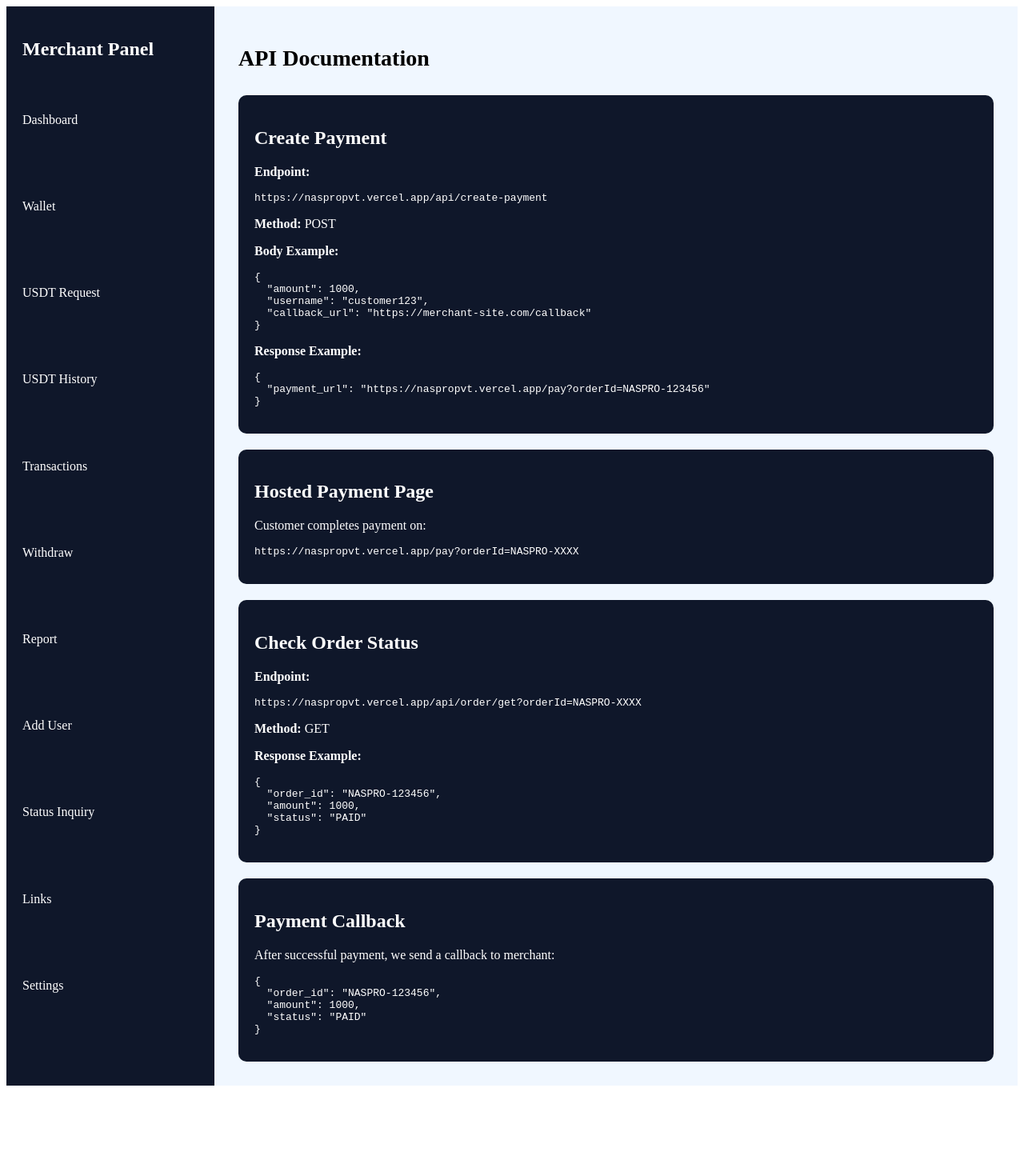
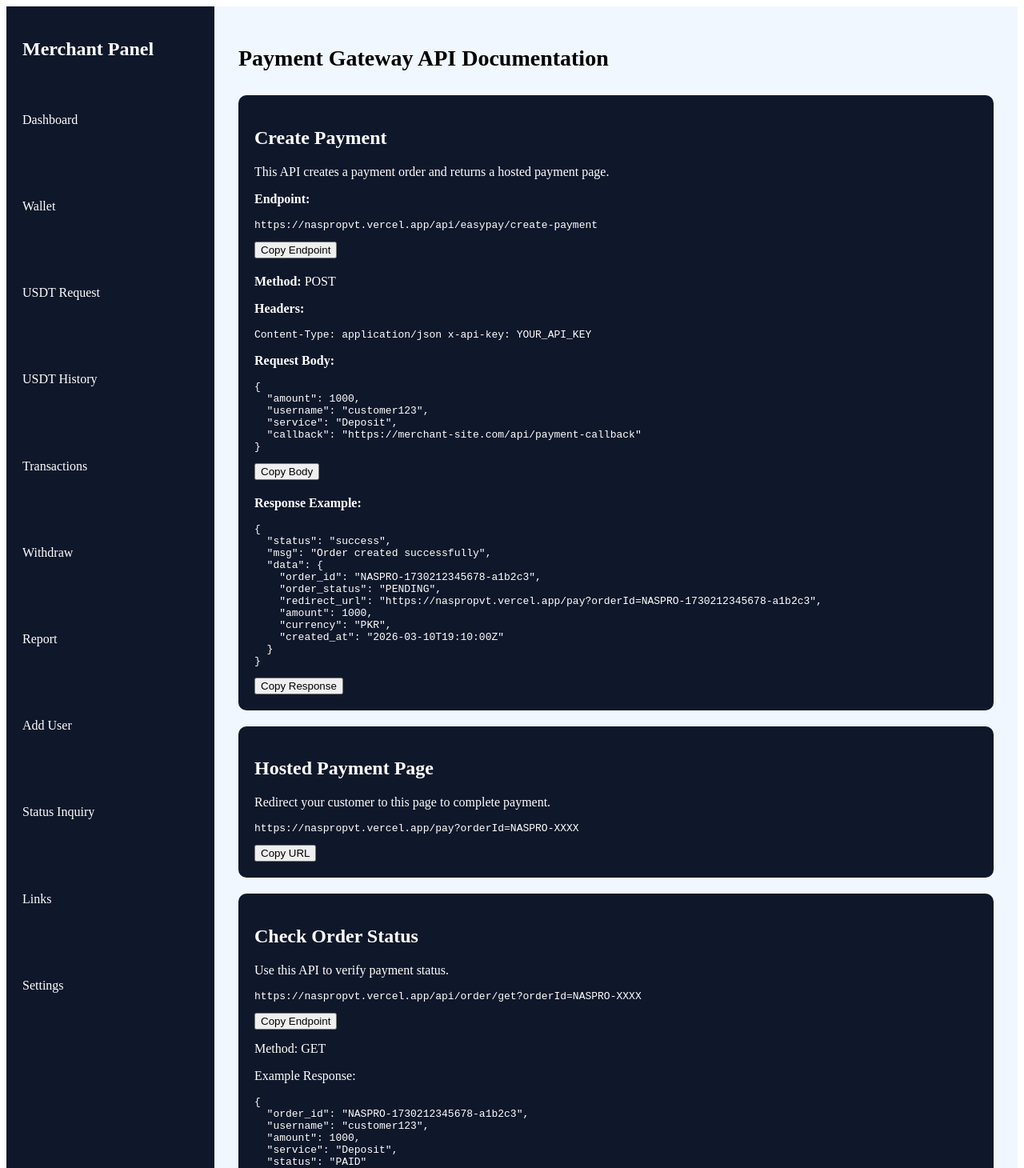
Before and after one commit to naspro-tech/naspro, a Next.js app: page /portal/links in a window 1280 px wide. Shown: the top 1460 px of the page at 80% size. Before the commit the page ends 1365 px from the top, so only its background shows below. Built offline with nearby package versions, Linux system fonts and the light colour scheme.

Commit message:
Update links.js

```diff
--- a/pages/portal/links.js
+++ b/pages/portal/links.js
@@ -1,43 +1,99 @@
+import { useState } from "react";
 import PortalLayout from "../../components/PortalLayout";
 
 export default function Links() {
 
   const domain = "https://naspropvt.vercel.app";
+  const [copied, setCopied] = useState("");
+
+  const copy = (text, id) => {
+    navigator.clipboard.writeText(text);
+    setCopied(id);
+    setTimeout(() => setCopied(""), 2000);
+  };
+
+  const createEndpoint = `${domain}/api/easypay/create-payment`;
+  const payPage = `${domain}/pay?orderId=NASPRO-XXXX`;
+  const statusEndpoint = `${domain}/api/order/get?orderId=NASPRO-XXXX`;
+
+  const requestBody = `{
+  "amount": 1000,
+  "username": "customer123",
+  "service": "Deposit",
+  "callback": "https://merchant-site.com/api/payment-callback"
+}`;
+
+  const responseExample = `{
+  "status": "success",
+  "msg": "Order created successfully",
+  "data": {
+    "order_id": "NASPRO-1730212345678-a1b2c3",
+    "order_status": "PENDING",
+    "redirect_url": "https://naspropvt.vercel.app/pay?orderId=NASPRO-1730212345678-a1b2c3",
+    "amount": 1000,
+    "currency": "PKR",
+    "created_at": "2026-03-10T19:10:00Z"
+  }
+}`;
+
+  const callbackPayload = `{
+  "status": "SUCCESS",
+  "code": "0000",
+  "order_id": "NASPRO-1730212345678-a1b2c3",
+  "amount": 1000,
+  "username": "customer123",
+  "service": "Deposit",
+  "gateway": "Easypaisa",
+  "timestamp": "2026-03-10T19:15:00Z"
+}`;
 
   return (
     <PortalLayout>
 
       <h1 style={{fontSize:"28px", marginBottom:"30px"}}>
-        API Documentation
+        Payment Gateway API Documentation
       </h1>
+
 
       {/* CREATE PAYMENT */}
       <div style={{background:"#0f172a", color:"#fff", padding:"20px", marginBottom:"20px", borderRadius:"10px"}}>
 
         <h2>Create Payment</h2>
 
+        <p>This API creates a payment order and returns a hosted payment page.</p>
+
         <p><b>Endpoint:</b></p>
-        <pre>{domain}/api/create-payment</pre>
 
-        <p><b>Method:</b> POST</p>
+        <pre>{createEndpoint}</pre>
 
-        <p><b>Body Example:</b></p>
+        <button onClick={() => copy(createEndpoint,"endpoint")}>
+          {copied==="endpoint" ? "Copied!" : "Copy Endpoint"}
+        </button>
+
+        <p style={{marginTop:"20px"}}><b>Method:</b> POST</p>
+
+        <p><b>Headers:</b></p>
 
 <pre>
-{`{
-  "amount": 1000,
-  "username": "customer123",
-  "callback_url": "https://merchant-site.com/callback"
-}`}
+Content-Type: application/json
+x-api-key: YOUR_API_KEY
 </pre>
 
-        <p><b>Response Example:</b></p>
+        <p><b>Request Body:</b></p>
 
-<pre>
-{`{
-  "payment_url": "https://naspropvt.vercel.app/pay?orderId=NASPRO-123456"
-}`}
-</pre>
+<pre>{requestBody}</pre>
+
+        <button onClick={() => copy(requestBody,"body")}>
+          {copied==="body" ? "Copied!" : "Copy Body"}
+        </button>
+
+        <p style={{marginTop:"20px"}}><b>Response Example:</b></p>
+
+<pre>{responseExample}</pre>
+
+        <button onClick={() => copy(responseExample,"response")}>
+          {copied==="response" ? "Copied!" : "Copy Response"}
+        </button>
 
       </div>
 
@@ -47,11 +103,13 @@ export default function Links() {
 
         <h2>Hosted Payment Page</h2>
 
-        <p>Customer completes payment on:</p>
+        <p>Redirect your customer to this page to complete payment.</p>
 
-        <pre>
-https://naspropvt.vercel.app/pay?orderId=NASPRO-XXXX
-        </pre>
+        <pre>{payPage}</pre>
+
+        <button onClick={() => copy(payPage,"pay")}>
+          {copied==="pay" ? "Copied!" : "Copy URL"}
+        </button>
 
       </div>
 
@@ -61,20 +119,24 @@ https://naspropvt.vercel.app/pay?orderId=NASPRO-XXXX
 
         <h2>Check Order Status</h2>
 
-        <p><b>Endpoint:</b></p>
+        <p>Use this API to verify payment status.</p>
 
-        <pre>
-https://naspropvt.vercel.app/api/order/get?orderId=NASPRO-XXXX
-        </pre>
+        <pre>{statusEndpoint}</pre>
 
-        <p><b>Method:</b> GET</p>
+        <button onClick={() => copy(statusEndpoint,"status")}>
+          {copied==="status" ? "Copied!" : "Copy Endpoint"}
+        </button>
 
-        <p><b>Response Example:</b></p>
+        <p style={{marginTop:"15px"}}>Method: GET</p>
+
+        <p>Example Response:</p>
 
 <pre>
 {`{
-  "order_id": "NASPRO-123456",
+  "order_id": "NASPRO-1730212345678-a1b2c3",
+  "username": "customer123",
   "amount": 1000,
+  "service": "Deposit",
   "status": "PAID"
 }`}
 </pre>
@@ -87,18 +149,16 @@ https://naspropvt.vercel.app/api/order/get?orderId=NASPRO-XXXX
 
         <h2>Payment Callback</h2>
 
-        <p>After successful payment, we send a callback to merchant:</p>
+        <p>After successful payment, our system sends a POST request to your callback URL.</p>
 
-<pre>
-{`{
-  "order_id": "NASPRO-123456",
-  "amount": 1000,
-  "status": "PAID"
-}`}
-</pre>
+        <pre>{callbackPayload}</pre>
+
+        <button onClick={() => copy(callbackPayload,"callback")}>
+          {copied==="callback" ? "Copied!" : "Copy Payload"}
+        </button>
 
       </div>
 
     </PortalLayout>
   );
-        }
+  }
```
